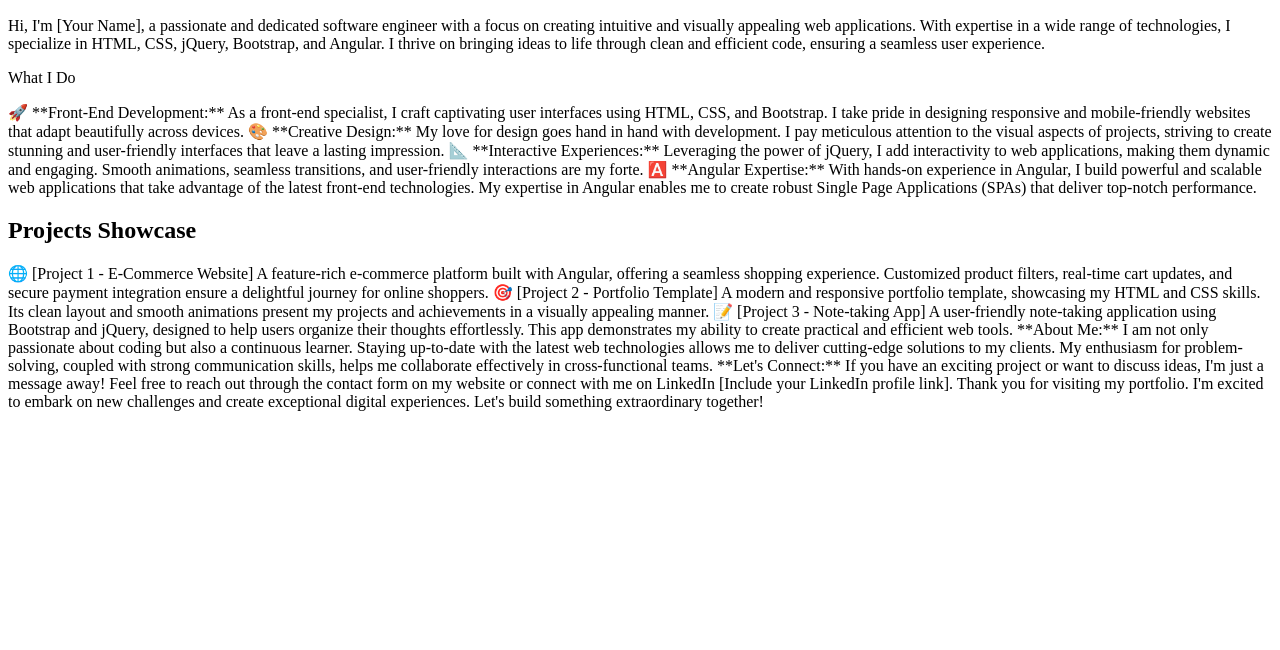
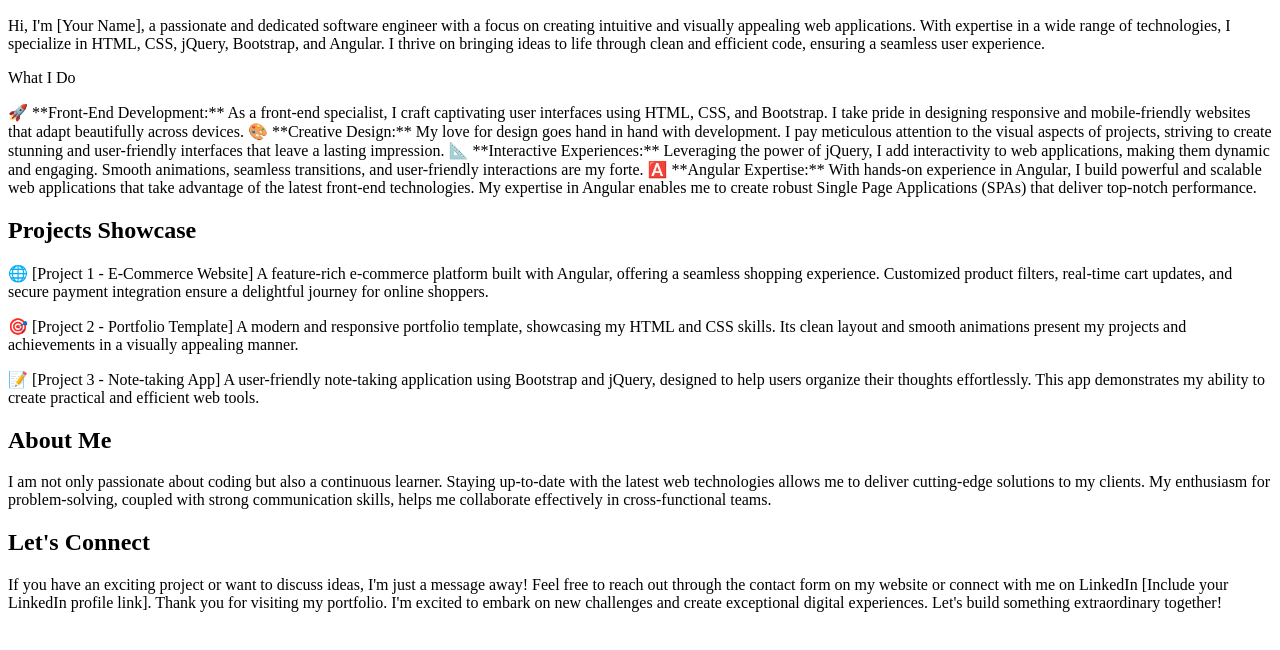
Before and after one commit to medalcoder/Personal-Portfolio-Website, a plain HTML site: page index.html in a window 1280 px wide. Shown: the part 136-786 px from the top of the page. Drawn offline with Linux system fonts and the light colour scheme.

Commit message:
index.html file edited

```diff
--- a/index.html
+++ b/index.html
@@ -34,29 +34,30 @@
 
 <h2>Projects Showcase</h2>
 
-🌐 [Project 1 - E-Commerce Website]
+<p>🌐 [Project 1 - E-Commerce Website]
 A feature-rich e-commerce platform built with Angular, offering a seamless shopping experience.
 Customized product filters, real-time cart updates, and secure payment integration
-ensure a delightful journey for online shoppers.
+ensure a delightful journey for online shoppers.</p>
 
-🎯 [Project 2 - Portfolio Template]
+<p>🎯 [Project 2 - Portfolio Template]
   A modern and responsive portfolio template, showcasing my HTML and CSS skills.
   Its clean layout and smooth animations present my projects and achievements
-in a visually appealing manner.
+  in a visually appealing manner.</p>
 
-📝 [Project 3 - Note-taking App]
+<p>📝 [Project 3 - Note-taking App]
   A user-friendly note-taking application using Bootstrap and jQuery,
   designed to help users organize their thoughts effortlessly.
-This app demonstrates my ability to create practical and efficient web tools.
+  This app demonstrates my ability to create practical and efficient web tools.</p>
 
-**About Me:**
 
-I am not only passionate about coding but also a continuous learner.
+<h2>About Me</h2>
+
+<p>I am not only passionate about coding but also a continuous learner.
   Staying up-to-date with the latest web technologies allows me to deliver cutting-edge solutions to my clients.
   My enthusiasm for problem-solving, coupled with strong communication skills, helps me collaborate effectively
-in cross-functional teams.
+  in cross-functional teams.</p>
 
-**Let's Connect:**
+<h2>Let's Connect</h2>
 
 If you have an exciting project or want to discuss ideas,
 I'm just a message away! Feel free to reach out through the contact
```
Lines whose indentation alone changed are shown as unchanged.
